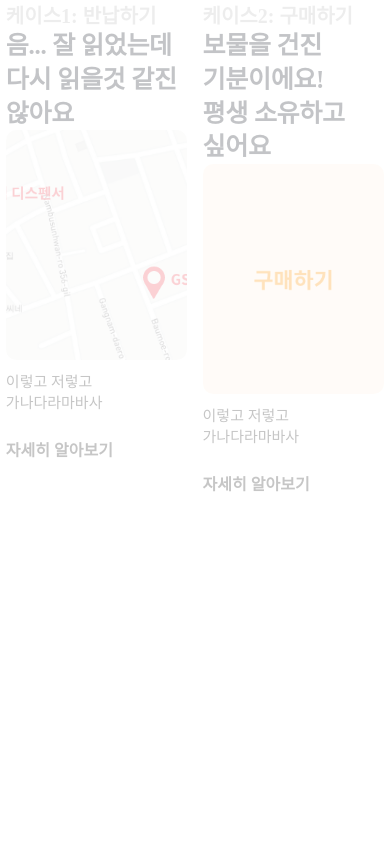
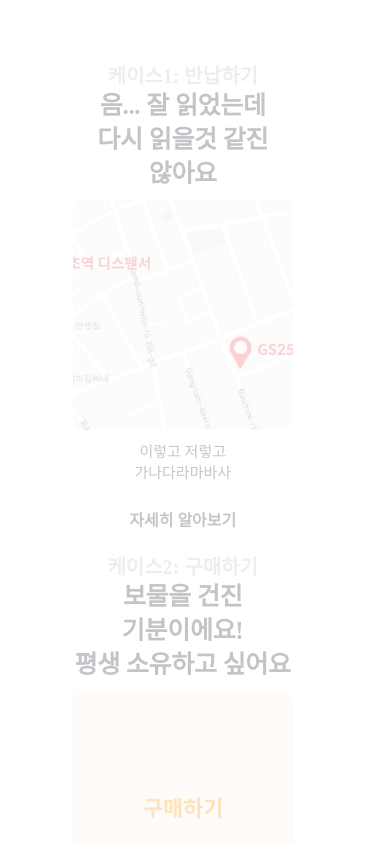
Before and after one commit to readlight/readlight-landing, a Next.js app: page /test in a window 390 px wide. Shown: the top 844 px of the page. Built offline with nearby package versions, Linux system fonts and the light colour scheme; a web font is replaced by a local one.

Commit message:
test: mobile view

```diff
--- a/components/molecule/AfterReadContent.tsx
+++ b/components/molecule/AfterReadContent.tsx
@@ -1,5 +1,6 @@
 import ActiveSmallText from '../atom/ActiveSmallText';
 import styled from 'styled-components';
+import ScrollTrigger from 'react-scroll-trigger';
 
 const ImageWrapper = styled.div`
   width: 100%;
@@ -19,16 +20,19 @@ const ImageCover = styled.div`
   margin-bottom: 10px;
 `;
 
+const AfterReadContentWrapper = styled.div`
+  display: flex;
+  flex-direction: column;
+  align-items: left;
+  margin-bottom: 25px;
+  @media (max-width: 768px) {
+    margin-top: 10px;
+  }
+`;
+
 const AfterReadContent = ({ isActive, imagePath }) => {
   return (
-    <div
-      style={{
-        display: 'flex',
-        flexDirection: 'column',
-        alignItems: 'left',
-        marginBottom: '25px',
-      }}
-    >
+    <AfterReadContentWrapper>
       <ImageCover isActive={isActive}>
         <ImageWrapper imagePath={imagePath} />
       </ImageCover>
@@ -37,7 +41,7 @@ const AfterReadContent = ({ isActive, imagePath }) => {
         <br />
         가나다라마바사
       </ActiveSmallText>
-    </div>
+    </AfterReadContentWrapper>
   );
 };
 
--- a/components/organism/AfterReadCase.tsx
+++ b/components/organism/AfterReadCase.tsx
@@ -3,19 +3,36 @@ import { useState } from 'react';
 import AfterReadContent from '../molecule/AfterReadContent';
 import ActiveHeaderBox from '../molecule/ActiveHeaderBox';
 import MoreInformation from '../atom/MoreInformationButton';
+import useScrollEvent from '../../utils/useScrollEvent';
+import ScrollTrigger from 'react-scroll-trigger';
 
 type Props = {
   subText: string;
   children: React.ReactNode;
   targetPath: string;
   imagePath: string;
+  isMobile: boolean;
 };
 
 const AfterReadCaseWrapper = styled.div`
-  width: 48%;
+  @media (max-width: 768px) {
+    width: 90%;
+    margin-top: 20px;
+  }
 `;
 
+const ScrollTriggerWrapper: any = ScrollTrigger;
+
 const AfterReadCase = ({ subText, children, targetPath, imagePath }: Props) => {
+  const [visible, setVisible] = useState(false);
+
+  const onEnterViewport = () => {
+    setVisible(true);
+  };
+
+  const onExitViewport = () => {
+    setVisible(false);
+  };
   const [isActive, setIsActive] = useState(false);
 
   const activate = () => {
@@ -25,7 +42,9 @@ const AfterReadCase = ({ subText, children, targetPath, imagePath }: Props) => {
   const deactivate = () => {
     setIsActive(false);
   };
+
   return (
+    <ScrollTriggerWrapper onEnter={onEnterViewport} onExit={onExitViewport}>
       <AfterReadCaseWrapper onMouseEnter={activate} onMouseLeave={deactivate}>
         <ActiveHeaderBox subText={subText} isActive={isActive}>
           {children}
@@ -37,6 +56,7 @@ const AfterReadCase = ({ subText, children, targetPath, imagePath }: Props) => {
           isActive={isActive}
         />
       </AfterReadCaseWrapper>
+    </ScrollTriggerWrapper>
   );
 };
 
--- a/components/template/AfterRead.tsx
+++ b/components/template/AfterRead.tsx
@@ -1,20 +1,31 @@
 import styled from 'styled-components';
 
 import AfterReadCase from '../organism/AfterReadCase';
+
+type Props = { isMobile: boolean };
 
 const AfterReadWrapper = styled.div`
   width: 100%;
   display: flex;
   justify-content: space-between;
+
+  @media (max-width: 768px) {
+    flex-direction: column;
+    align-items: center;
+    justify-content: center;
+    margin-top: 40px;
+    text-align: center;
+  }
 `;
 
-const AfterRead = () => {
+const AfterRead = ({ isMobile }: Props) => {
   return (
     <AfterReadWrapper>
       <AfterReadCase
         subText={'케이스1: 반납하기'}
         targetPath="/"
         imagePath="/mobile-map.png"
+        isMobile={isMobile}
       >
         음... 잘 읽었는데
         <br />
@@ -24,6 +35,7 @@ const AfterRead = () => {
         subText={'케이스2: 구매하기'}
         targetPath="/"
         imagePath="/mobile-purchase.png"
+        isMobile={isMobile}
       >
         보물을 건진 기분이에요!
         <br />
--- a/package.json
+++ b/package.json
@@ -9,8 +9,10 @@
   },
   "dependencies": {
     "babel-plugin-inline-react-svg": "^1.1.1",
+    "mobile-detect": "^1.4.4",
     "next": "9.3.5",
     "react": "16.13.1",
+    "react-device-detect": "^1.13.1",
     "react-dom": "16.13.1",
     "react-scroll-trigger": "^0.6.6",
     "sass": "^1.26.10"
--- a/utils/useFeature.ts
+++ b/utils/useFeature.ts
@@ -19,7 +19,7 @@ export default function useFeature(): {
   }
 
   function returnUpdateFeature() {
-    console.log(featureData);
+    //console.log(featureData);
     return featureData;
   }
 
```
Also changed, not shown: components/template/DailyFeed.tsx (+6 -12 lines), components/template/Delivery.tsx (+26 -9 lines), pages/index.tsx (+34 -7 lines), utils/useDeviceDetect.ts (added, +31 -0 lines), utils/useWindowSize.ts (+10 -6 lines), 1 other file (tests, documents, lock files or other folders). Lines whose indentation alone changed are shown as unchanged.
